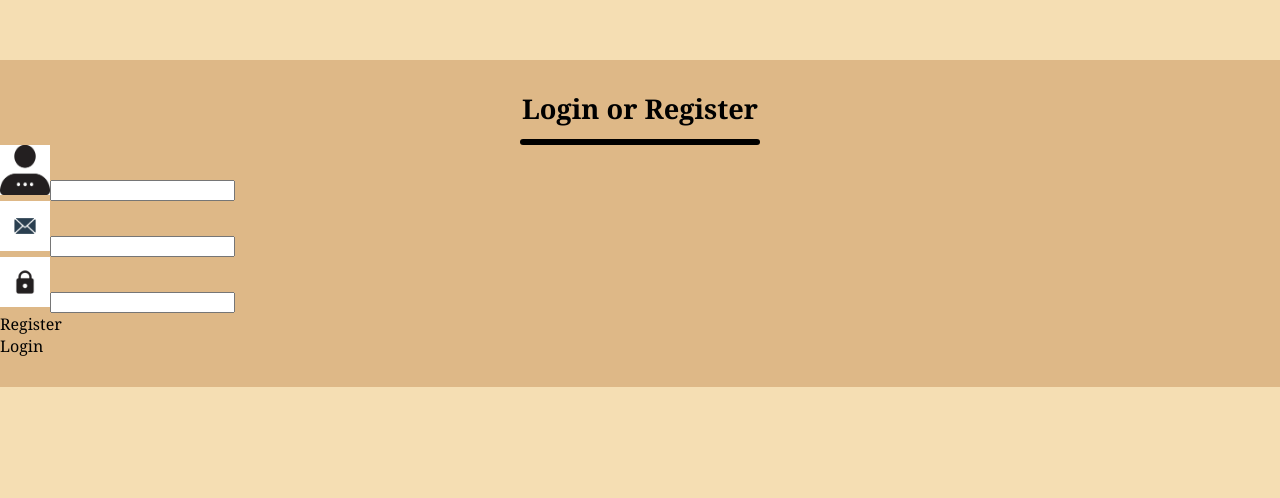
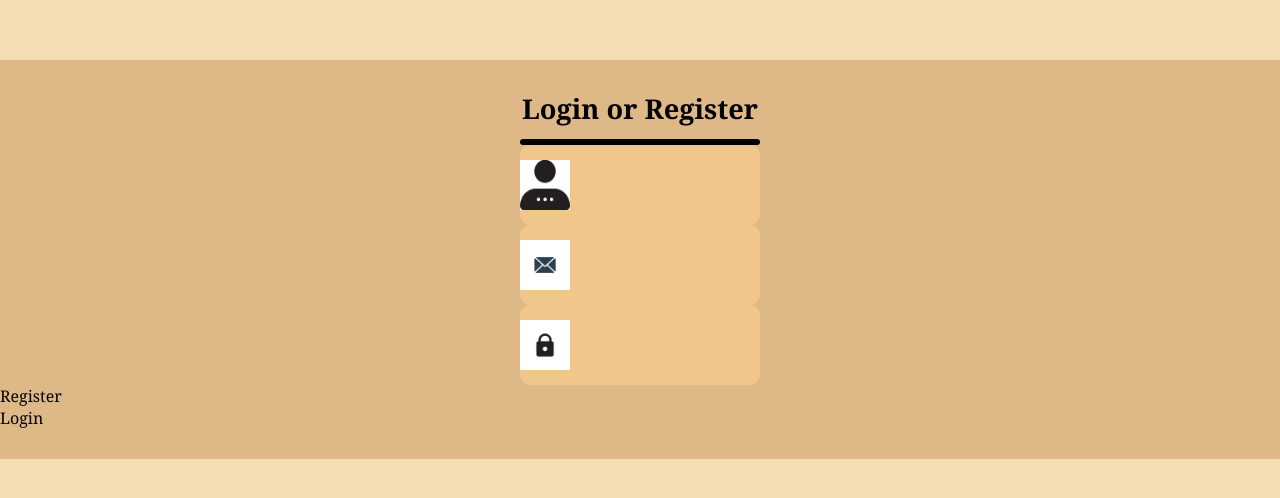
Before and after one commit to ImTheDmThatsWhy/FrontEndCoffeeApp, a React (Vite) app: page / in a window 1280 px wide. Shown: the part 140-638 px from the top of the page. Built offline with nearby package versions, Linux system fonts and the light colour scheme.

Commit message:
improved login box

```diff
--- a/src/loginRegister/loginRegister.css
+++ b/src/loginRegister/loginRegister.css
@@ -32,22 +32,21 @@
     height: 0.4rem;
     border-radius: 2rem;
 }
-/* .text-focus {
-    background-color: rgb(230, 142, 12);
+.input {
+    display: flex;
+    align-items: center;
+    margin: auto;
+    width: 15rem;
+    height: 5rem;
+    background: rgb(240, 198, 139);
+    border-radius: 10px;
+}
+.input input {
+    height: 50px;
+    width: 400px;
+    background: transparent;
+    border: none;
     outline: none;
-} */
-
-/* .fi fi-rr-user {
-    size: 200px;
-} */
-/* img.coffee-background {
-    min-height: 100vh;
-    background-size: cover;
-    display: flex;
-    flex-direction: column;
-    align-items: center;
-    justify-content: center;
-} */
-/* .input {
-    size: 5px;
-} */
+    color: black;
+    font-size: 19px;
+}
```
